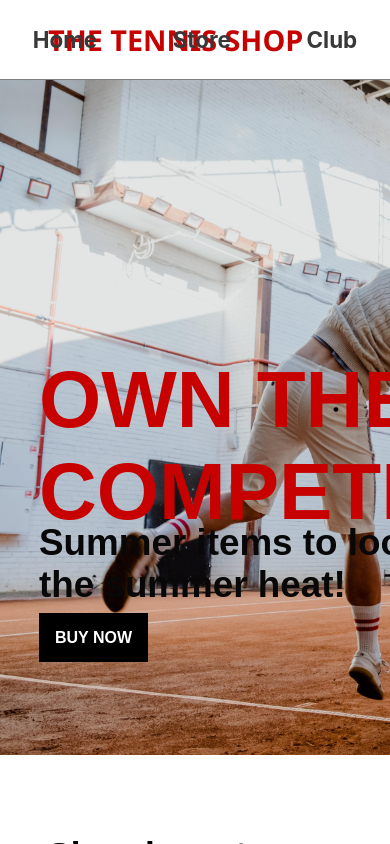
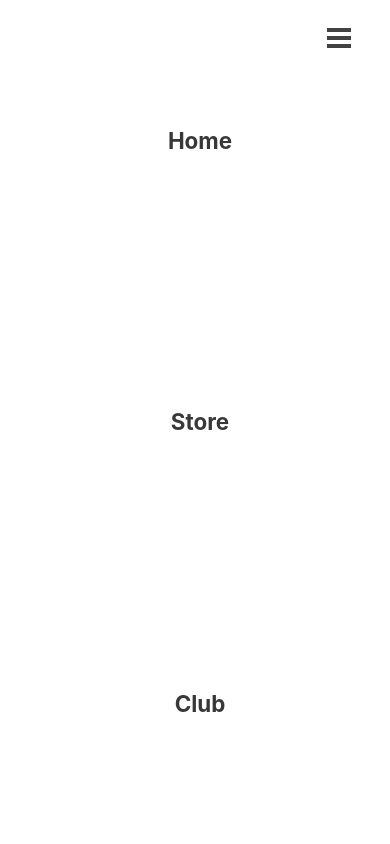
Before and after one commit to Sage4tk/tennisshop, a React (Create React App) app in the folder tennisfe/: page / in a window 390 px wide. Shown: the top 844 px of the page. Built offline with nearby package versions, Linux system fonts and the light colour scheme.

Commit message:
burger added

```diff
--- a/tennisfe/src/components/Nav.js
+++ b/tennisfe/src/components/Nav.js
@@ -1,13 +1,16 @@
-import React from 'react';
+import React, { useState } from 'react';
 import { Link } from 'react-router-dom';
 
 export default function Nav() {
+
+    const [burger, setBurger] = useState(false);
+
     return (
             <header>
                 <div className="logo">
                     <p className="logo-word"><Link to="/">THE TENNIS SHOP</Link></p>
                 </div>
-                <nav>
+                <nav className={burger ? "" : "show"}>
                     <ul>
                         <li>
                             <Link to="/">Home</Link>
@@ -20,6 +23,11 @@ export default function Nav() {
                         </li>
                     </ul>
                 </nav>
+                <div className="burger" onClick={() => setBurger(!burger)}>
+                        <div className="burger-line"></div>
+                        <div className="burger-line"></div>
+                        <div className="burger-line"></div>
+                </div>
             </header>
     )
 }
--- a/tennisfe/src/style.scss
+++ b/tennisfe/src/style.scss
@@ -30,6 +30,15 @@ header {
     border-bottom: grey solid 1px;
     display: flex;
     align-items: center;
+    .burger {
+        display: none;
+        .burger-line {
+            width:1.50rem;
+            height: 0.25rem;
+            background-color: rgb(66, 66, 66);
+            margin-bottom: 4px;
+        }
+    }
     nav {
         position: absolute;
         left: 50%;
@@ -51,6 +60,7 @@ header {
                 }
             }
         }
+
     }
 
     .logo {
@@ -174,6 +184,7 @@ footer {
     display: flex;
     justify-content: space-evenly;
     .footer-info {
+        width: 200px;
         h4 {
             font-size: 1.3rem;
             margin-bottom: 1rem;
@@ -236,6 +247,38 @@ footer {
 }
 
 @media only screen and (max-width: 768px) {
+    header {
+        position: relative;
+        nav {
+            width: 100vw;
+            height: 100vh;
+            position: fixed;
+            top:0;
+            left: 100vw;
+            background-color: white;
+            margin-left: 0;
+            z-index: 1;
+            ul {
+                height: 100%;
+                flex-direction: column;
+                align-items: center;
+                justify-content: space-around;
+            }
+        }
+        .burger {
+            display: flex;
+            flex-direction: column;
+            cursor: pointer;
+            position: fixed;
+            right: 10%;
+            z-index: 1;
+            transition: 1s;
+        }
+        .show {
+            left: 0
+        }
+    }
+
     .landing-body {
         .category {
             h2 {
```
